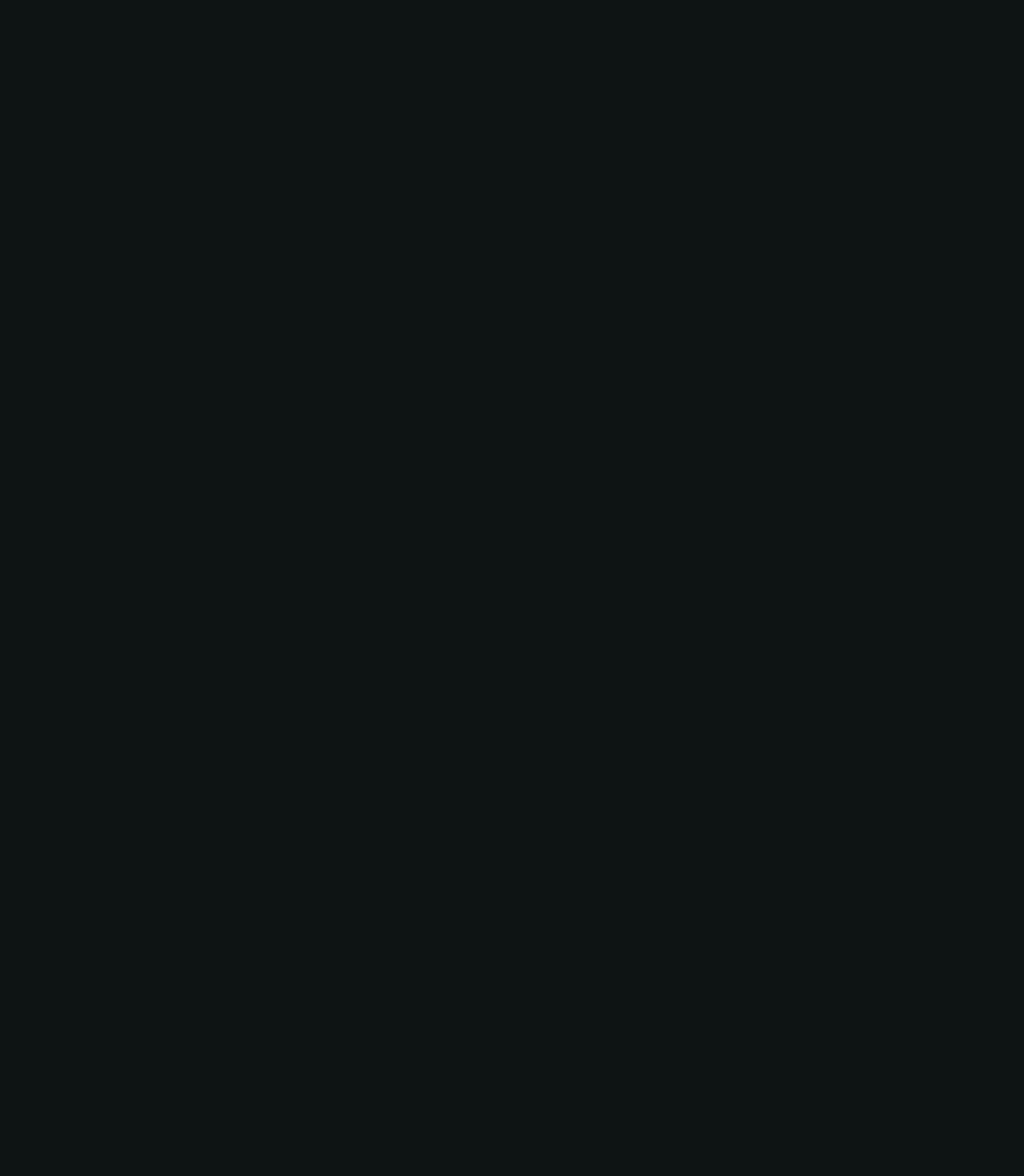
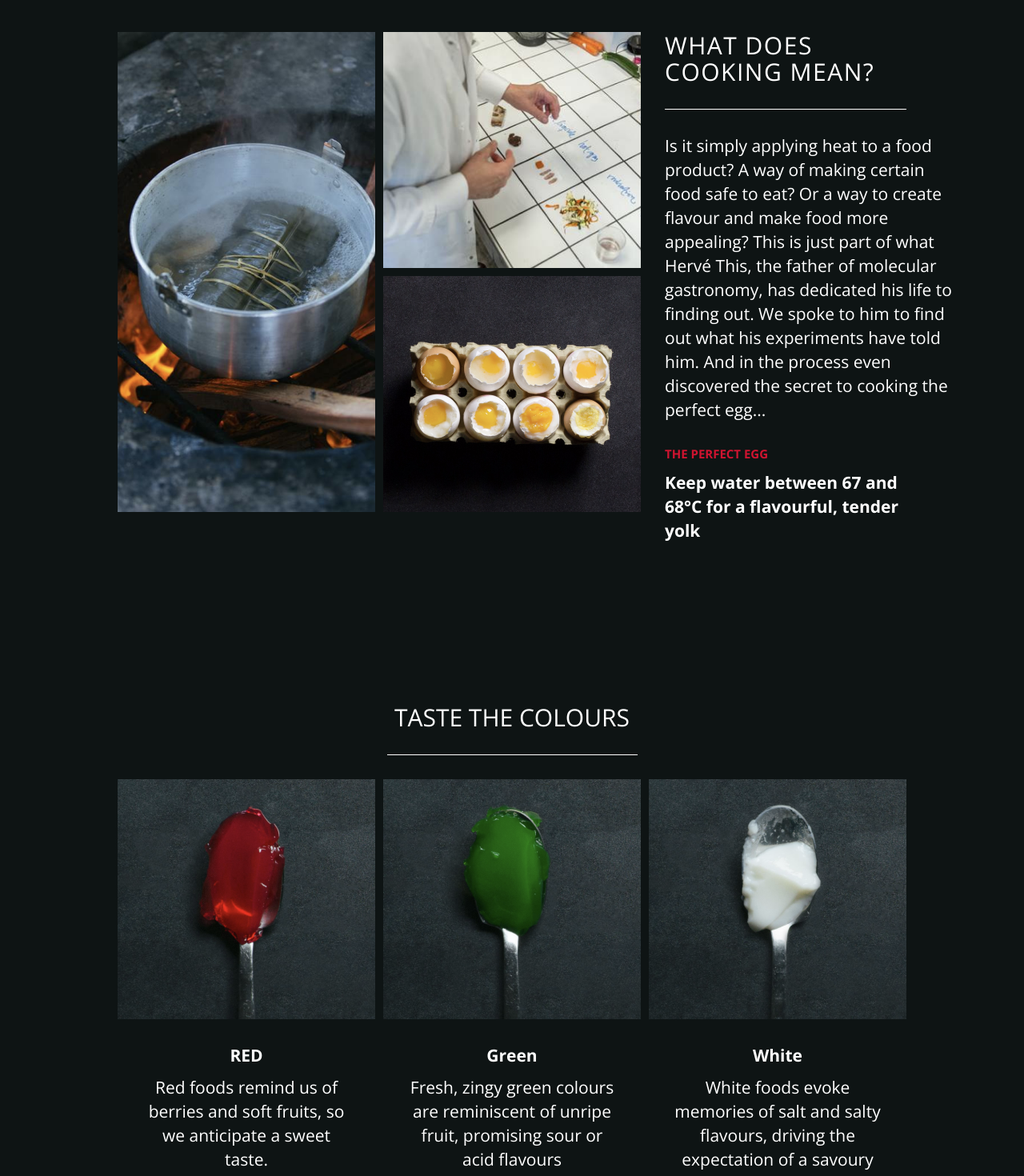
Before and after one commit to eai-dalman/orchard-fe-test, a React (Vite) app: page / in a window 1280 px wide. Shown: the part 80-1550 px from the top of the page at 80% size. Before the commit the page ends 800 px from the top, so only its background shows below. Built offline with nearby package versions, Linux system fonts and the light colour scheme.

Commit message:
feat: Landing page

```diff
--- a/src/App.tsx
+++ b/src/App.tsx
@@ -1,7 +1,11 @@
-const App = () => {
-  return (
-    <div>App</div>
-  )
-}
+import FirstSection from "@/components/FirstSection";
+import SecondSection from "@/components/SecondSection";
 
-export default App
+const App = () => (
+  <>
+    <FirstSection />
+    <SecondSection />
+  </>
+);
+
+export default App;
--- /dev/null
+++ b/src/components/ColourCard.tsx
@@ -0,0 +1,26 @@
+type ColourCardProps = {
+  src: string;
+  alt: string;
+  title: string;
+  description: string;
+};
+
+const ColourCard = ({ src, alt, title, description }: ColourCardProps) => (
+  <div>
+    <img
+      src={src}
+      alt={alt}
+      className="w-full h-[200px] sm:h-[300px] object-cover"
+    />
+    <div className="text-center px-4 sm:px-[30px] mt-6 sm:mt-[30px]">
+      <h3 className="text-lg sm:text-[21px] font-bold leading-[1.43] mb-2.5">
+        {title}
+      </h3>
+      <p className="text-base sm:text-[21px] font-light leading-[1.43]">
+        {description}
+      </p>
+    </div>
+  </div>
+);
+
+export default ColourCard;
--- /dev/null
+++ b/src/components/FirstSection.tsx
@@ -0,0 +1,55 @@
+const FirstSection = () => {
+  return (
+    <section className="max-w-[1440px] w-full mx-auto py-8 sm:py-[120px] px-4 sm:px-[147px]">
+      <div className="grid grid-cols-1 sm:grid-cols-3 grid-rows-1 sm:grid-rows-2 gap-4 sm:gap-[10px] h-auto sm:h-[600px]">
+        <div className="sm:row-span-2">
+          <img
+            src="left.png"
+            alt="Rice cake wrapped in banana leaves boiling in a pot over open fire"
+            className="w-full h-[200px] sm:h-full object-cover"
+          />
+        </div>
+        <div>
+          <img
+            src="right top.png"
+            alt="Person sorting food samples on a tiled table labeled with handwritten categories"
+            className="w-full h-[200px] sm:h-full object-cover"
+          />
+        </div>
+        <div className="sm:col-start-2 sm:row-start-2">
+          <img
+            src="right bottom.png"
+            alt="Tray of soft-boiled eggs with varying yolk textures on a dark background"
+            className="w-full h-[200px] sm:h-full object-cover"
+          />
+        </div>
+        <div className="sm:row-span-2 sm:col-start-3 sm:row-start-1 sm:pl-[20px] flex flex-col mt-6 sm:mt-0">
+          <div>
+            <h2 className="font-light text-2xl sm:text-3xl leading-[1.1] tracking-[1.5px]">
+              WHAT DOES COOKING MEAN?
+            </h2>
+            <hr className="my-6 sm:my-[30px]" />
+          </div>
+          <p className="text-base sm:text-[21px] font-light leading-[1.43] sm:w-[362px]">
+            Is it simply applying heat to a food product? A way of making
+            certain food safe to eat? Or a way to create flavour and make food
+            more appealing? This is just part of what Hervé This, the father of
+            molecular gastronomy, has dedicated his life to finding out. We
+            spoke to him to find out what his experiments have told him. And in
+            the process even discovered the secret to cooking the perfect egg...
+          </p>
+          <div>
+            <p className="text-[13px] sm:text-[15px] font-bold leading-[1.4] text-red mt-6 sm:mt-[30px] mb-2 sm:mb-[10px]">
+              THE PERFECT EGG
+            </p>
+            <span className="text-base sm:text-[21px] font-bold leading-[1.43]">
+              Keep water between 67 and 68°C for a flavourful, tender yolk
+            </span>
+          </div>
+        </div>
+      </div>
+    </section>
+  );
+};
+
+export default FirstSection;
--- /dev/null
+++ b/src/components/SecondSection.tsx
@@ -0,0 +1,36 @@
+import ColourCard from "./ColourCard";
+
+const SecondSection = () => {
+  return (
+    <section className="max-w-[1440px] w-full mx-auto py-8 sm:py-[120px] px-4 sm:px-[147px] box-border">
+      <div className="w-full sm:w-[313px] text-center mx-auto">
+        <h2 className="text-2xl sm:text-3xl font-light leading-[1.1] tracking-[1.5]">
+          TASTE THE COLOURS
+        </h2>
+        <hr className="my-6 sm:my-[30px]" />
+      </div>
+      <div className="grid grid-cols-1 sm:grid-cols-3 gap-4 sm:gap-[10px]">
+        <ColourCard
+          src="red.png"
+          alt="Rice cake wrapped in banana leaves boiling in a pot over open fire"
+          title="RED"
+          description="Red foods remind us of berries and soft fruits, so we anticipate a sweet taste."
+        />
+        <ColourCard
+          src="green.png"
+          alt="Person sorting food samples on a tiled table labeled with handwritten categories"
+          title="Green"
+          description="Fresh, zingy green colours are reminiscent of unripe fruit, promising sour or acid flavours"
+        />
+        <ColourCard
+          src="white.png"
+          alt="Tray of soft-boiled eggs with varying yolk textures on a dark background"
+          title="White"
+          description="White foods evoke memories of salt and salty flavours, driving the expectation of a savoury treat."
+        />
+      </div>
+    </section>
+  );
+};
+
+export default SecondSection;
```
